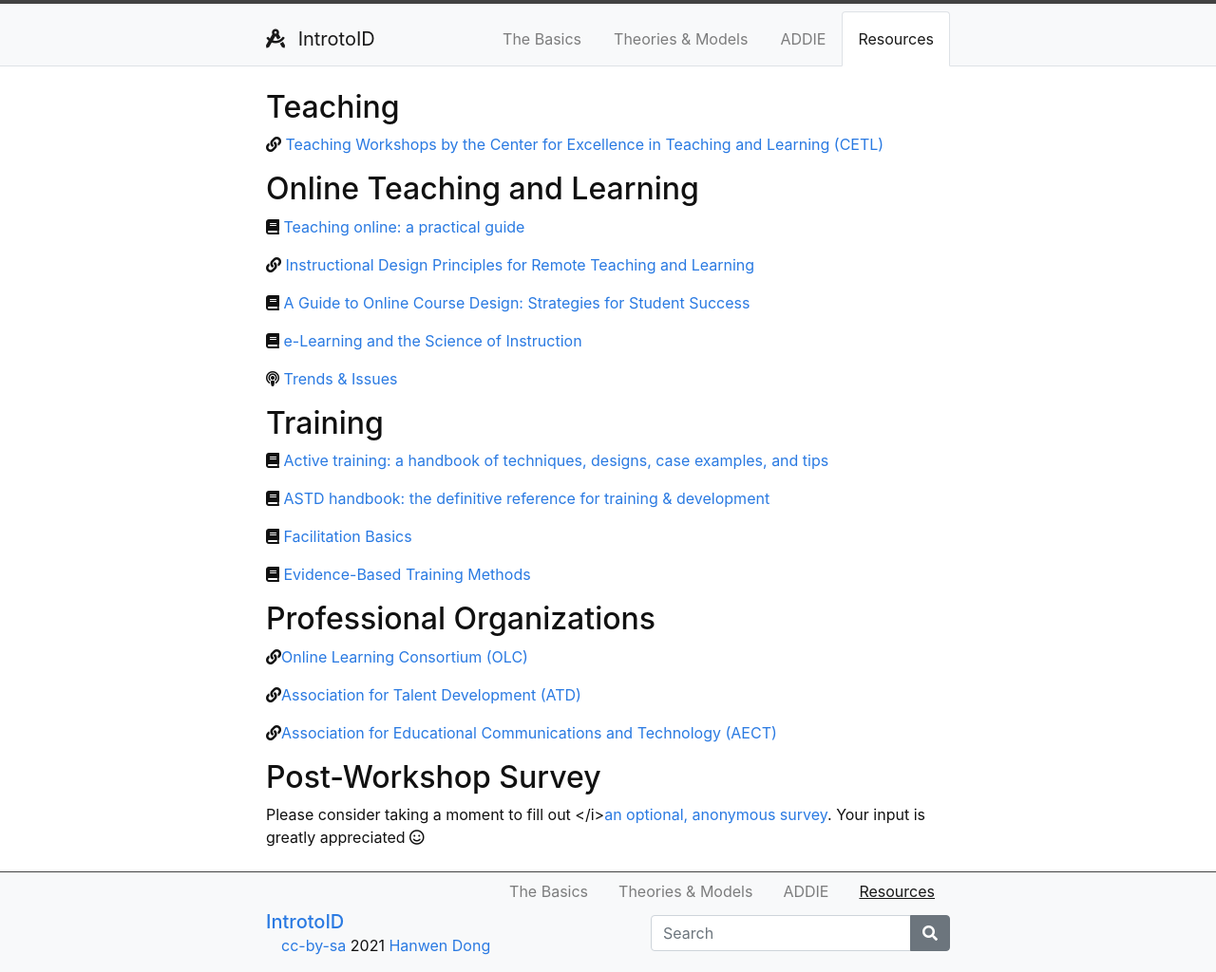
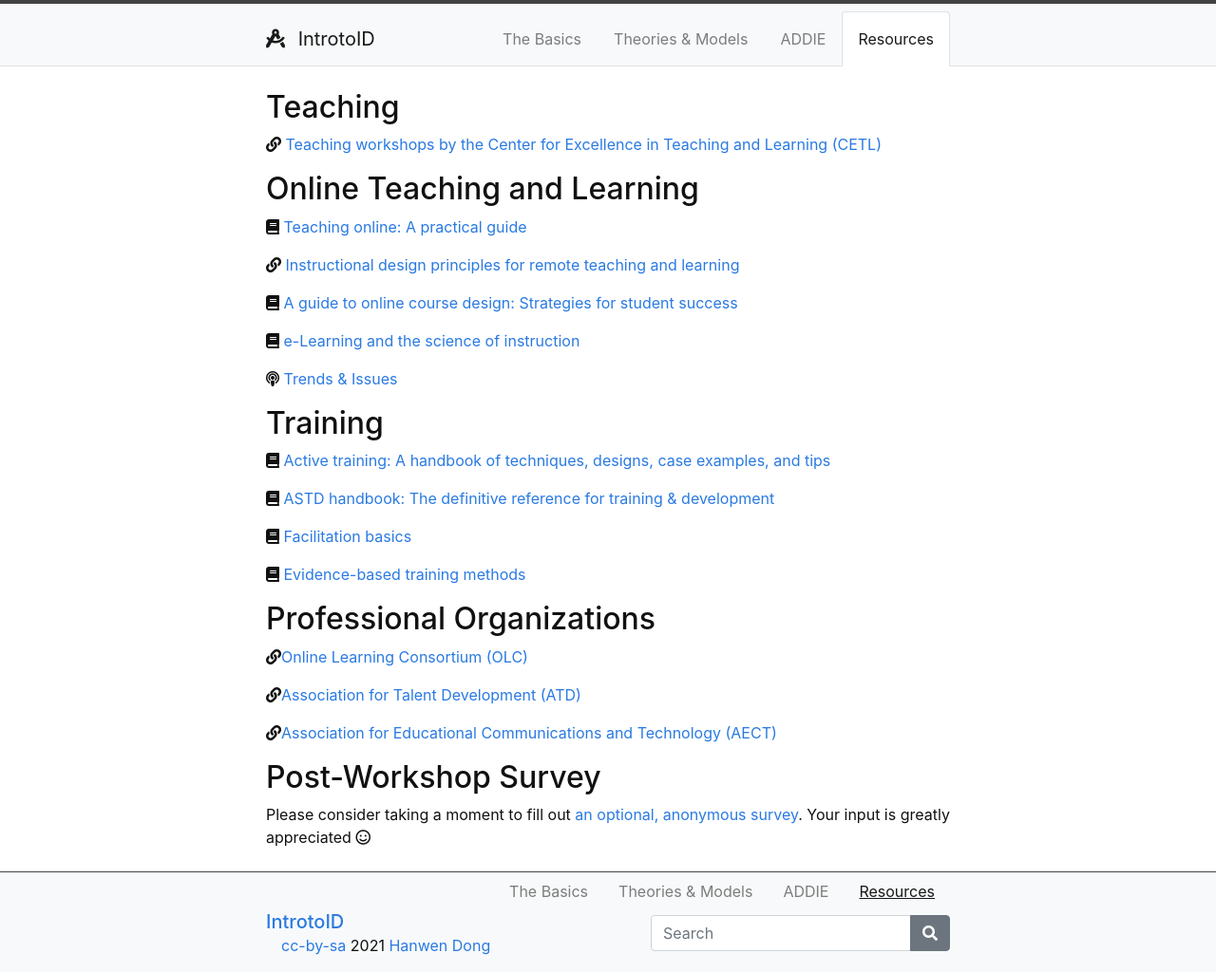
Before and after one commit to hanwendong1/IntrotoID, a Jekyll site: the page built from content/4-Resources.md, in a window 1280 px wide. Shown: the whole page at 95% size. Built offline with Jekyll 4.4.1, drawn with Linux system fonts in a browser that asks for light colours.

Commit message:
Update 4-Resources.md

```diff
--- a/content/4-Resources.md
+++ b/content/4-Resources.md
@@ -5,29 +5,29 @@ nav: true
 
 ## Teaching
 
-<i class="fa fa-link"></i> <a href="https://www.webpages.uidaho.edu/cetl/workshops/" target="_blank">Teaching Workshops by the Center for Excellence in Teaching and Learning (CETL)</a>
+<i class="fa fa-link"></i> <a href="https://www.webpages.uidaho.edu/cetl/workshops/" target="_blank">Teaching workshops by the Center for Excellence in Teaching and Learning (CETL)</a>
 
 ## Online Teaching and Learning
 
-<i class="fa fa-book"></i> <a href="https://alliance-primo.hosted.exlibrisgroup.com/permalink/f/m1uotc/CP51292762730001451" target="_blank">Teaching online: a practical guide</a>
+<i class="fa fa-book"></i> <a href="https://alliance-primo.hosted.exlibrisgroup.com/permalink/f/m1uotc/CP51292762730001451" target="_blank">Teaching online: A practical guide</a>
 
-<i class="fa fa-link"></i> <a href="https://www.fi.ncsu.edu/resources/instructional-design-principles-for-remote-teaching-and-learning/" target="_blank">Instructional Design Principles for Remote Teaching and Learning</a>
+<i class="fa fa-link"></i> <a href="https://www.fi.ncsu.edu/resources/instructional-design-principles-for-remote-teaching-and-learning/" target="_blank">Instructional design principles for remote teaching and learning</a>
 
-<i class="fa fa-book"></i> <a href="https://alliance-primo.hosted.exlibrisgroup.com/permalink/f/m1uotc/CP51248643820001451" target="_blank">A Guide to Online Course Design: Strategies for Student Success</a>
+<i class="fa fa-book"></i> <a href="https://alliance-primo.hosted.exlibrisgroup.com/permalink/f/m1uotc/CP51248643820001451" target="_blank">A guide to online course design: Strategies for student success</a>
 
-<i class="fa fa-book"></i> <a href="https://alliance-primo.hosted.exlibrisgroup.com/permalink/f/m1uotc/CP71248634710001451" target="_blank">e-Learning and the Science of Instruction</a>
+<i class="fa fa-book"></i> <a href="https://alliance-primo.hosted.exlibrisgroup.com/permalink/f/m1uotc/CP71248634710001451" target="_blank">e-Learning and the science of instruction</a>
 
 <i class="fa fa-podcast"></i> <a href="https://trendsandissues.com/" target="_blank">Trends & Issues</a>
 
 ## Training
 
-<i class="fa fa-book"></i> <a href="https://alliance-primo.hosted.exlibrisgroup.com/permalink/f/m1uotc/CP51248529910001451" target="_blank">Active training: a handbook of techniques, designs, case examples, and tips</a>
+<i class="fa fa-book"></i> <a href="https://alliance-primo.hosted.exlibrisgroup.com/permalink/f/m1uotc/CP51248529910001451" target="_blank">Active training: A handbook of techniques, designs, case examples, and tips</a>
 
-<i class="fa fa-book"></i> <a href="https://alliance-primo.hosted.exlibrisgroup.com/permalink/f/1bsq4kj/TN_cdi_safari_books_9781607285618" target="_blank">ASTD handbook: the definitive reference for training & development</a>
+<i class="fa fa-book"></i> <a href="https://alliance-primo.hosted.exlibrisgroup.com/permalink/f/1bsq4kj/TN_cdi_safari_books_9781607285618" target="_blank">ASTD handbook: The definitive reference for training & development</a>
 
-<i class="fa fa-book"></i> <a href="https://alliance-primo.hosted.exlibrisgroup.com/permalink/f/m1uotc/CP71317290090001451" target="_blank">Facilitation Basics</a>
+<i class="fa fa-book"></i> <a href="https://alliance-primo.hosted.exlibrisgroup.com/permalink/f/m1uotc/CP71317290090001451" target="_blank">Facilitation basics</a>
 
-<i class="fa fa-book"></i> <a href="https://alliance-primo.hosted.exlibrisgroup.com/permalink/f/1bsq4kj/TN_cdi_safari_books_9781949036589" target="_blank">Evidence-Based Training Methods</a>
+<i class="fa fa-book"></i> <a href="https://alliance-primo.hosted.exlibrisgroup.com/permalink/f/1bsq4kj/TN_cdi_safari_books_9781949036589" target="_blank">Evidence-based training methods</a>
 
 ## Professional Organizations
 
@@ -38,4 +38,4 @@ nav: true
 <i class="fa fa-link"></i><a href="http://www.aect.org/" target="_blank">Association for Educational Communications and Technology (AECT)</a>
 
 ## Post-Workshop Survey
-Please consider taking a moment to fill out </i><a href="https://uidaho.co1.qualtrics.com/jfe/form/SV_896L3kppowCEN6K" target="_blank">an optional, anonymous survey</a>. Your input is greatly appreciated <i class="far fa-smile"></i>
+Please consider taking a moment to fill out <a href="https://uidaho.co1.qualtrics.com/jfe/form/SV_896L3kppowCEN6K" target="_blank">an optional, anonymous survey</a>. Your input is greatly appreciated <i class="far fa-smile"></i>
```
